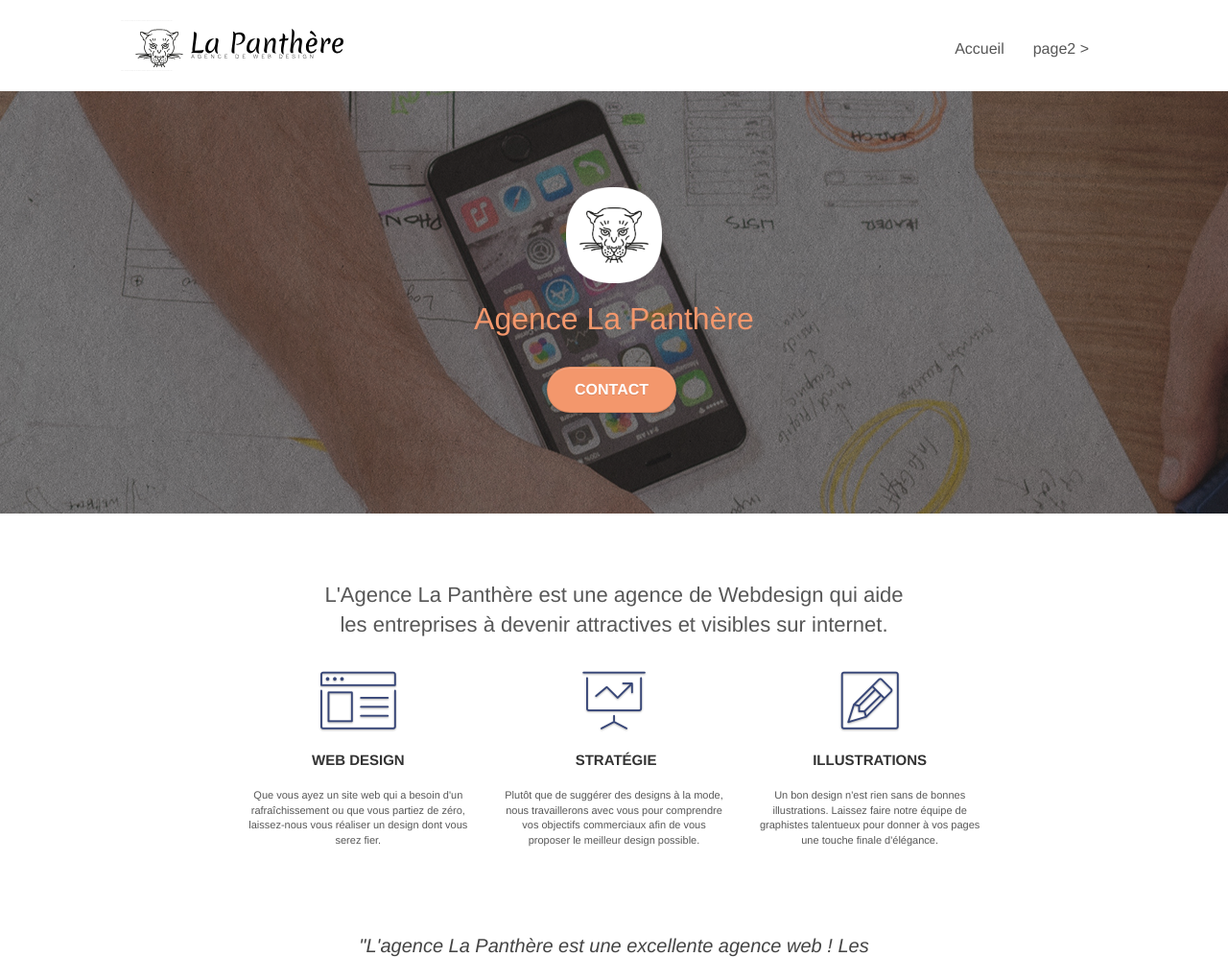
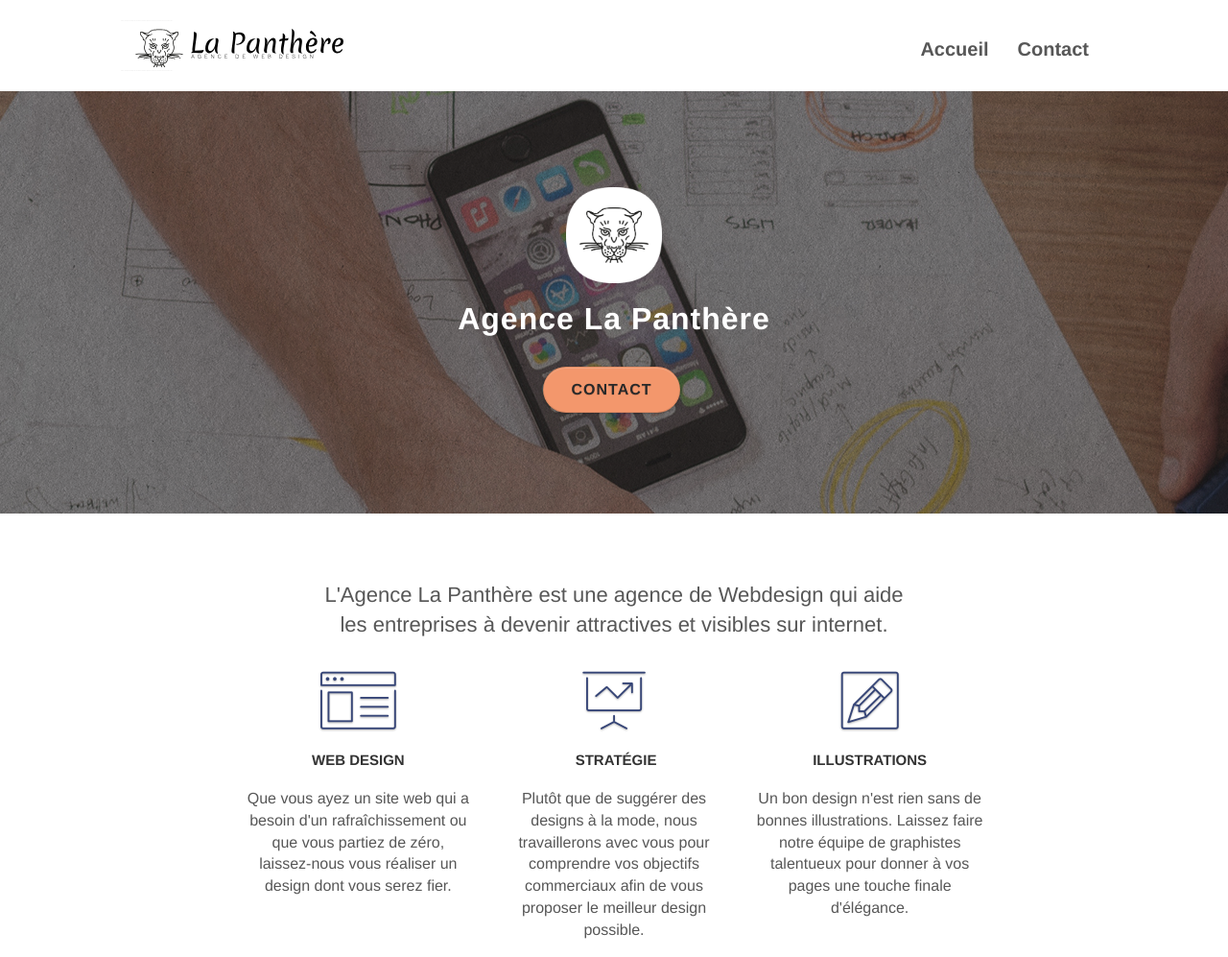
Before and after one commit to Willeak/La_Panthere, a plain HTML site: page index.html in a window 1280 px wide. Shown: the top 997 px of the page at 96% size. Drawn offline with Linux system fonts and the light colour scheme.

Commit message:
Accessibilité : mise au moint du contratse visuel (contraste, espacement lettre, ajout var css color)

```diff
--- a/index.html
+++ b/index.html
@@ -44,10 +44,10 @@
 			<div class="collapse navbar-collapse navbar-1 special-dropdown-nav">
 				<ul class="site-navigation nav navbar-nav">
 					<li>
-						<a href="index.html">Accueil</a>
+						<a href="index.html" class="lien-page">Accueil</a>
 					</li>
 					<li>
-						<a href="page2.html">page2 &gt;</a>
+						<a href="page2.html" class="lien-page">Contact</a>
 					</li>
 				</ul>
 			</div>
@@ -62,7 +62,7 @@
 		<div class="row tight-width-whitespace">
 			<div class="col-sm-12">
 				<img src="img/logo.png" class="center-block image-resize-mode" width="100" alt="Agence La Panthère, agence web paris, création logo paris" />
-				<h1 class="text-center hero-bloc-text tc-white ">
+				<h1 class="text-center hero-bloc-text Name">
 					Agence La Panthère
 				</h1>
 				<div class="text-center">
@@ -135,8 +135,8 @@
 <section class="bloc tc-white bgc-atomic-tangerine bg-presentation d-bloc bloc-bg-texture texture-paper b-parallax" id="bloc-3-what-i-do">
 	<div class="container bloc-lg">
 		<div class="row tight-width-whitespace black-background">
-			<div class="col-sm-12">
-				<h2 class="mg-md text-center tc-white">
+			<div class="col-sm-12 lien-page">
+				<h2 class="mg-md text-center white">
 					Nous souhaitons aider les entreprises de la région Lyonnaise à se développer et à connaître le succès. Nous travaillons pour aider les entreprises locales à attirer de nouveaux clients .<br>
 				</h2>
 				<p class="text-center white">
@@ -204,7 +204,7 @@
 <section class="bloc bgc-dark-slate-blue bg-banniere d-bloc bloc-bg-texture texture-paper" id="bloc-5-cta">
 	<div class="container bloc-lg">
 		<div class="row">
-			<h2 class="mg-md text-center tc-white">
+			<h2 class="col-sm-12 mg-md text-center Name">
 				Prêt pour redonner vie à votre projet ?<br>Contactez notre équipe !
 			</h2>
 			<div class="col-sm-12 text-center">
--- a/style.css
+++ b/style.css
@@ -1,3 +1,20 @@
+:root {
+    --color-primary: #f3976c;
+    --color-secondary: rgb(41, 41, 41);
+}
+
+.lien-page {
+    font-size: 20px!important;
+    font-weight: 700!important;
+}
+
+.Name {
+    font-weight: 800;
+    letter-spacing: 1px;
+    color: white!important;
+
+}
+
 body {
     margin: 0;
     padding: 0;
@@ -707,7 +724,7 @@ a {
 }
 
 p {
-    font-size: 11px;
+    font-size: 16px;
 }
 
 .tight-width-whitespace {
@@ -805,17 +822,19 @@ h4 {
 }
 
 .tc-white {
-    color: #F3976C!important;
+    color: var(--color-secondary)!important;
 }
 
 .btn-atomic-tangerine {
-    background: #F3976C;
-    color: #FFFFFF!important;
+    background: var(--color-primary);
+    color: var(--color-secondary)!important;
+    font-weight: 800;
+    letter-spacing: 1px;
 }
 
 .btn-atomic-tangerine:hover {
     background: #c27956!important;
-    color: #FFFFFF!important;
+    color: var(--color-secondary)!important;
 }
 
 .ltc-white {
```
